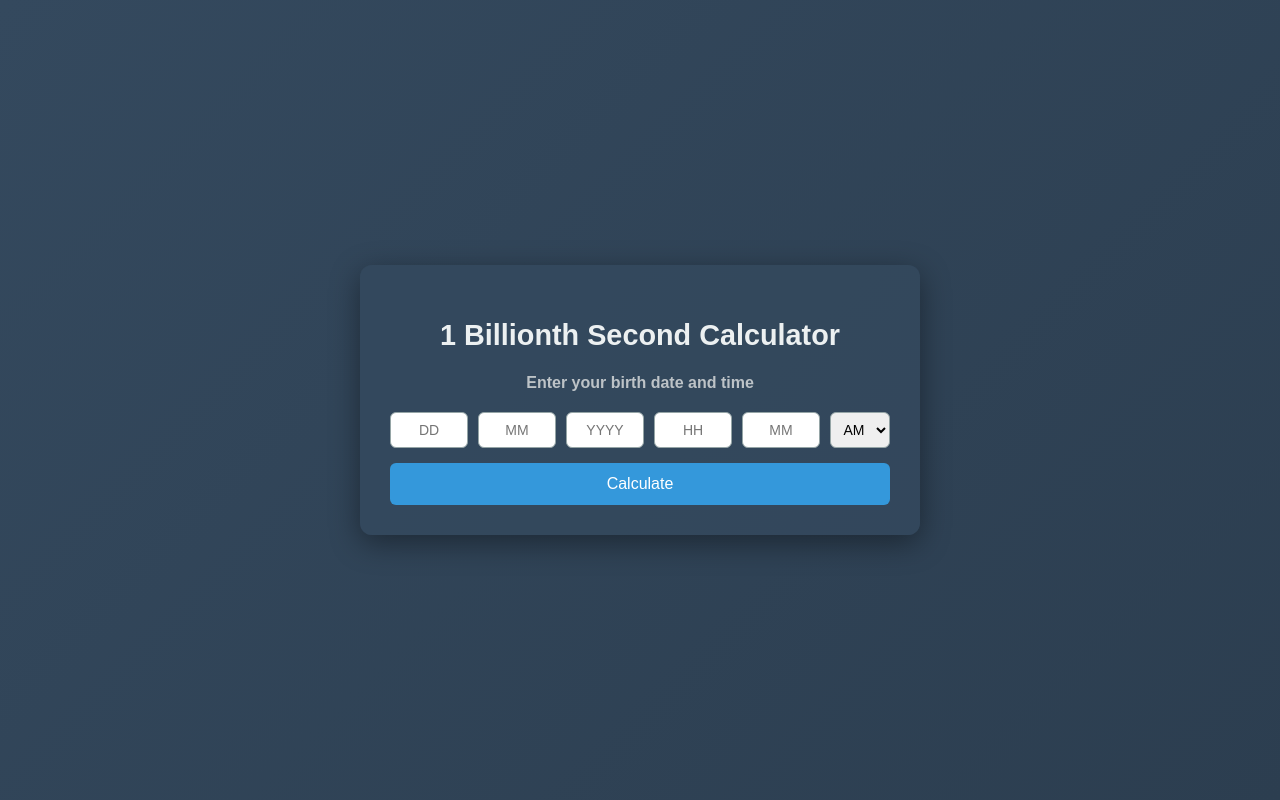
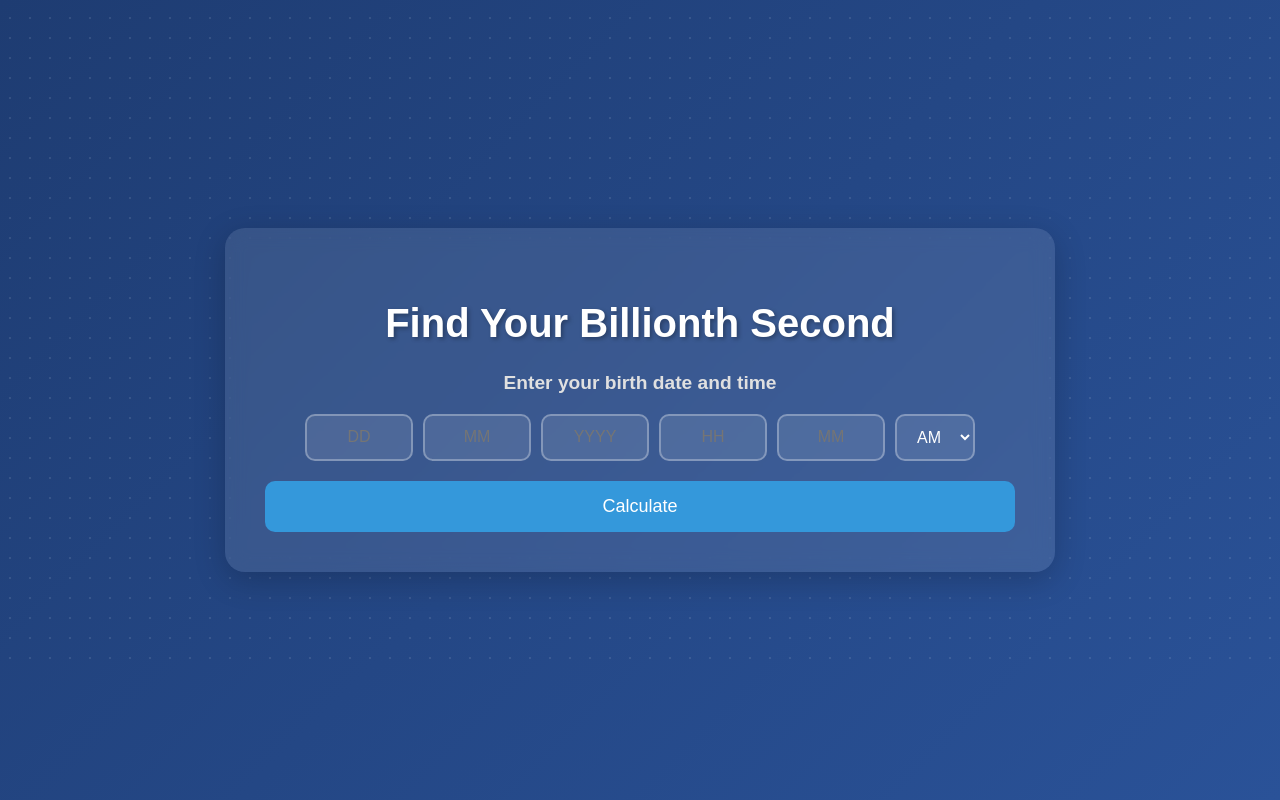
Before and after one commit to Abhishekp34/OneBillionthSecond, a Flask app: page / in a window 1280 px wide. Run offline with Flask 3, Linux system fonts and the light colour scheme.

Commit message:
UI changes

```diff
--- a/templates/billionth_second_calculator.html
+++ b/templates/billionth_second_calculator.html
@@ -3,82 +3,167 @@
 <head>
     <meta charset="UTF-8">
     <meta name="viewport" content="width=device-width, initial-scale=1.0">
-    <title>1 Billionth Second Calculator</title>
+    <title>Find Your Billionth Second</title>
     <style>
         body {
-            font-family: Arial, sans-serif;
+            font-family: 'Poppins', sans-serif;
             margin: 0;
             padding: 0;
             display: flex;
             justify-content: center;
             align-items: center;
-            height: 100vh;
-            background: linear-gradient(135deg, #34495e, #2c3e50);
+            min-height: 100vh;
+            background: linear-gradient(135deg, #1e3c72, #2a5298);
             color: #ffffff;
         }
+
         .form-container {
-            background: rgba(52, 73, 94, 0.9);
-            padding: 30px;
-            border-radius: 12px;
-            box-shadow: 0 8px 30px rgba(0, 0, 0, 0.4);
+            background: rgba(255, 255, 255, 0.1);
+            padding: 40px;
+            border-radius: 20px;
+            box-shadow: 0 8px 32px rgba(0, 0, 0, 0.2);
+            backdrop-filter: blur(10px);
             text-align: center;
-            max-width: 500px;
-            width: 100%;
+            max-width: 750px;
+            width: 250%;
+            animation: fadeIn 1s ease-in-out;
         }
+
         h2 {
-            margin-bottom: 15px;
-            color: #ecf0f1;
-            font-size: 1.8rem;
+            margin-bottom: 20px;
+            font-size: 2.5rem;
+            color: #ffffff;
+            text-shadow: 2px 2px 4px rgba(0, 0, 0, 0.3);
         }
+
         h4 {
             margin-bottom: 20px;
-            color: #bdc3c7;
+            font-size: 1.2rem;
+            color: #e0e0e0;
         }
+
         form {
             display: flex;
             flex-direction: column;
-            gap: 15px;
+            gap: 20px;
         }
+
         .input-group {
             display: flex;
             gap: 10px;
             justify-content: center;
         }
+
         .input-group input, .input-group select {
-            width: 60px;
-            padding: 8px;
-            font-size: 14px;
-            text-align: center;
-            border: 1px solid #95a5a6;
-            border-radius: 6px;
-        }
-        button {
+            width: 80px;
             padding: 12px;
             font-size: 16px;
+            text-align: center;
+            border: 2px solid rgba(255, 255, 255, 0.3);
+            border-radius: 10px;
+            background: rgba(255, 255, 255, 0.1);
+            color: #ffffff;
+            transition: border-color 0.3s, transform 0.3s;
+        }
+
+        .input-group input:focus, .input-group select:focus {
+            border-color: #3498db;
+            transform: scale(1.05);
+            outline: none;
+        }
+
+        button {
+            padding: 15px;
+            font-size: 18px;
             background-color: #3498db;
             color: white;
             border: none;
-            border-radius: 6px;
+            border-radius: 10px;
             cursor: pointer;
-            transition: background-color 0.3s;
+            transition: background-color 0.3s, transform 0.3s;
         }
+
         button:hover {
             background-color: #2980b9;
+            transform: translateY(-3px);
         }
+
         .result {
-            margin-top: 20px;
+            margin-top: 30px;
             background: rgba(255, 255, 255, 0.1);
             padding: 20px;
-            border-radius: 8px;
+            border-radius: 15px;
+            animation: slideIn 0.5s ease-in-out;
         }
+
+        .result h3 {
+            margin-bottom: 15px;
+            font-size: 1.5rem;
+            color: #ffffff;
+        }
+
+        .result p {
+            font-size: 1.2rem;
+            color: #e0e0e0;
+        }
+
         .reset {
-            margin-top: 10px;
-            text-decoration: underline;
+            margin-top: 20px;
+            text-decoration: none;
             color: #3498db;
+            font-size: 1rem;
             cursor: pointer;
+            transition: color 0.3s;
         }
+
         .reset:hover {
             color: #2980b9;
+        }
+
+        /* Animations */
+        @keyframes fadeIn {
+            from {
+                opacity: 0;
+                transform: translateY(-20px);
+            }
+            to {
+                opacity: 1;
+                transform: translateY(0);
+            }
+        }
+
+        @keyframes slideIn {
+            from {
+                opacity: 0;
+                transform: translateY(20px);
+            }
+            to {
+                opacity: 1;
+                transform: translateY(0);
+            }
+        }
+
+        /* Background Animation */
+        body::before {
+            content: '';
+            position: absolute;
+            top: 0;
+            left: 0;
+            width: 100%;
+            height: 100%;
+            background: radial-gradient(circle, rgba(255, 255, 255, 0.1) 10%, transparent 10.01%);
+            background-size: 20px 20px;
+            animation: moveBackground 10s linear infinite;
+            z-index: -1;
+        }
+
+        @keyframes moveBackground {
+            from {
+                transform: translateY(0);
+            }
+            to {
+                transform: translateY(-200px);
+            }
         }
     </style>
     <script>
@@ -115,7 +200,7 @@
 </head>
 <body>
     <div class="form-container">
-        <h2>1 Billionth Second Calculator</h2>
+        <h2>Find Your Billionth Second</h2>
         <h4>Enter your birth date and time</h4>
         <form action="/calculate" method="post">
             <div class="input-group">
```
